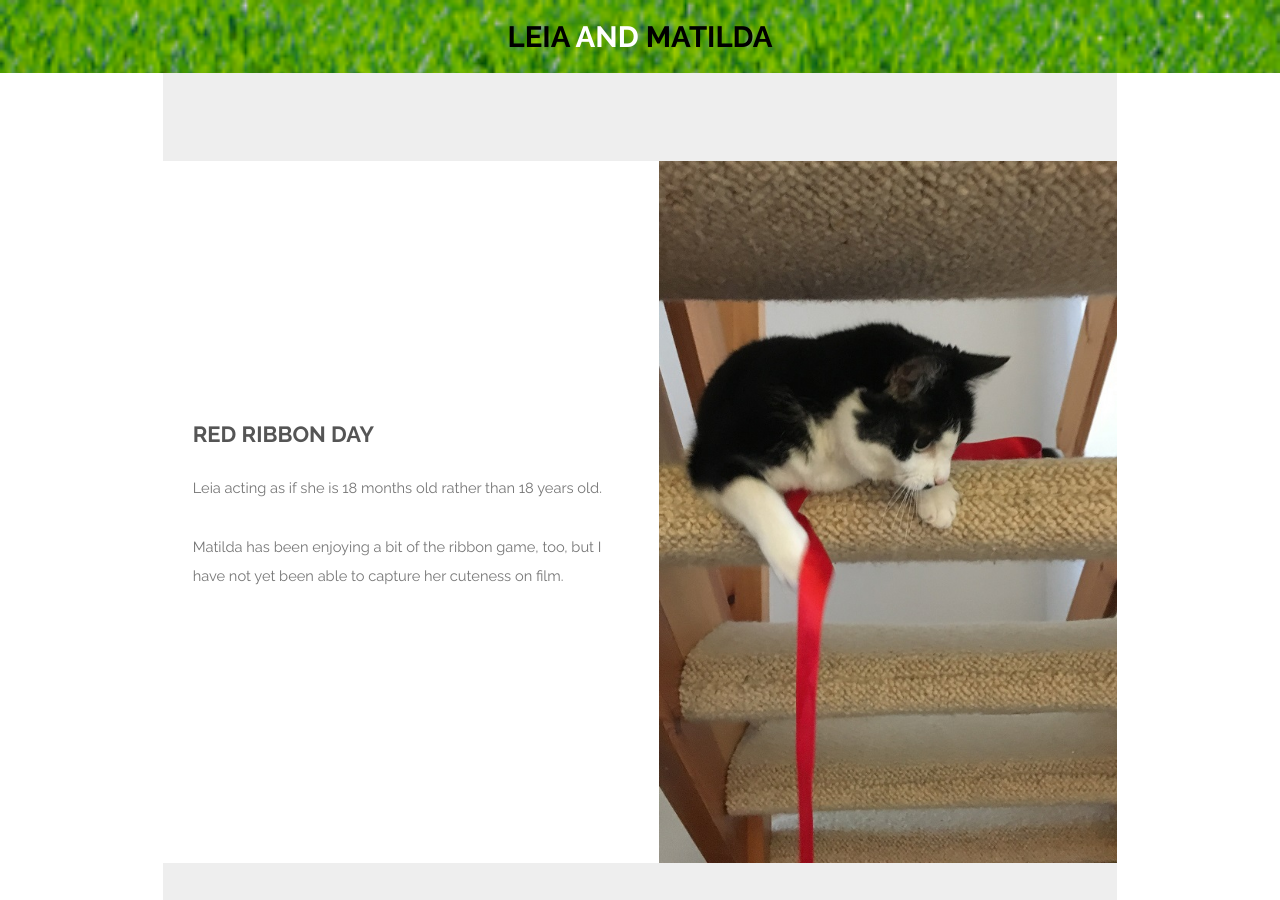
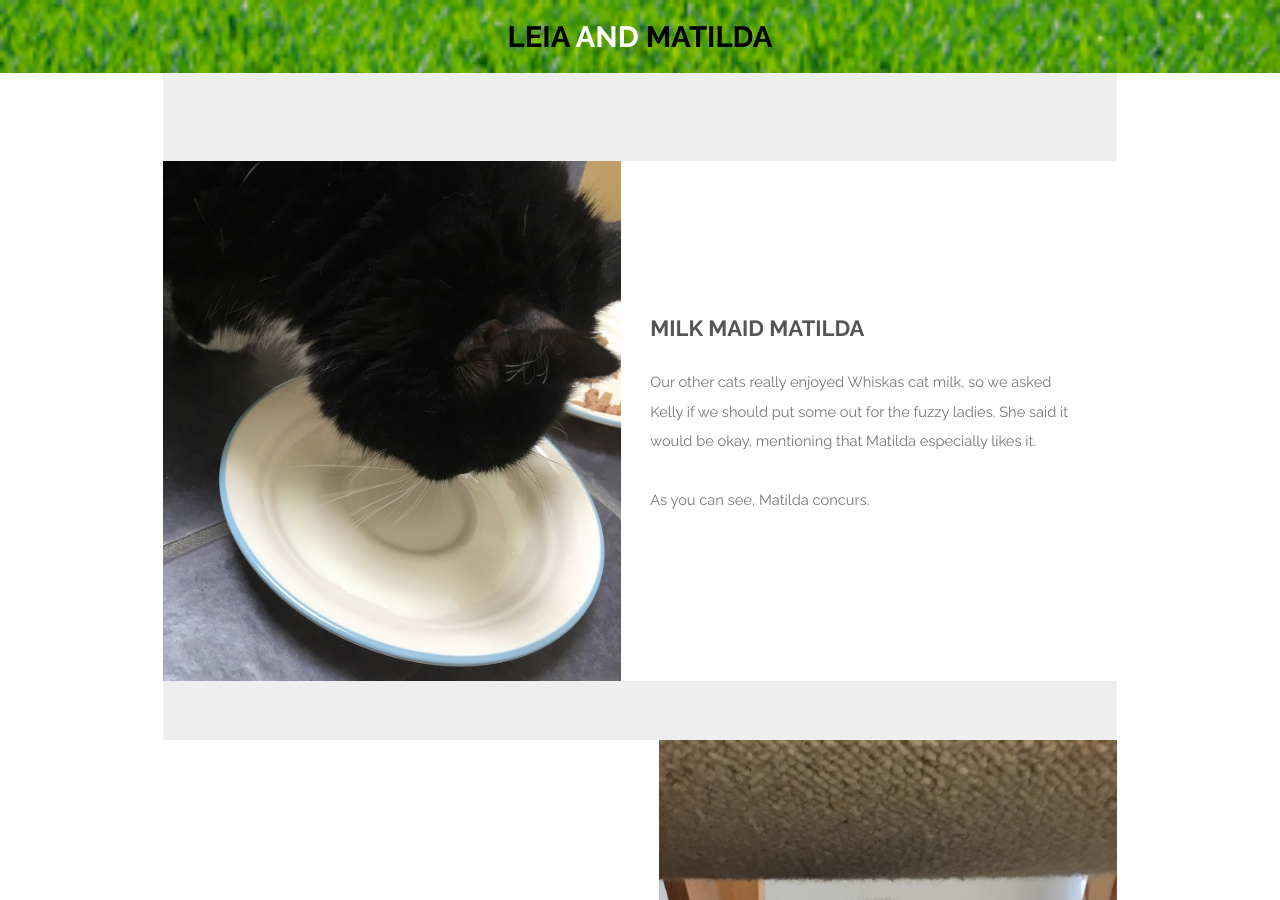
Before and after one commit to jaypalexa/leia-and-matilda, a Jekyll site: the page built from index.md, in a window 1280 px wide and 900 px high. Built offline with Jekyll 4.4.1, drawn with Linux system fonts in a browser that asks for light colours.

Commit message:
"Milk Maid Matilda" post.

```diff
--- a/index.md
+++ b/index.md
@@ -6,6 +6,14 @@ description: A photo essay by Leia and Matilda
 ---
 <section id="one" class="wrapper style1">
   <div class="inner">
+    <article class="feature left">
+      <span class="image"><a href="{{ site.url }}{{ site.baseurl }}/assets/images/20170415_1127_matilda_milk.jpg"><img src="{{ site.url }}{{ site.baseurl }}/assets/images/20170415_1127_matilda_milk.jpg" /></a></span>
+      <div class="content">
+        <h2>Milk Maid Matilda</h2>
+        <p>Our other cats really enjoyed Whiskas cat milk, so we asked Kelly if we should put some out for the fuzzy ladies. She said it would be okay, mentioning that Matilda especially likes it.</p>
+		<p>As you can see, Matilda concurs.</p>
+      </div>
+    </article>
     <article class="feature right">
       <span class="image"><a href="{{ site.url }}{{ site.baseurl }}/assets/images/20170413_1227_leia_ribbon.jpg"><img src="{{ site.url }}{{ site.baseurl }}/assets/images/20170413_1227_leia_ribbon.jpg" /></a></span>
       <div class="content">
```
Also changed, not shown: assets/images/20170415_1126_matilda_tail.jpg (added), assets/images/20170415_1127_matilda_milk.jpg (added), assets/images/20170416_1000_leia_suena.jpg (added).
